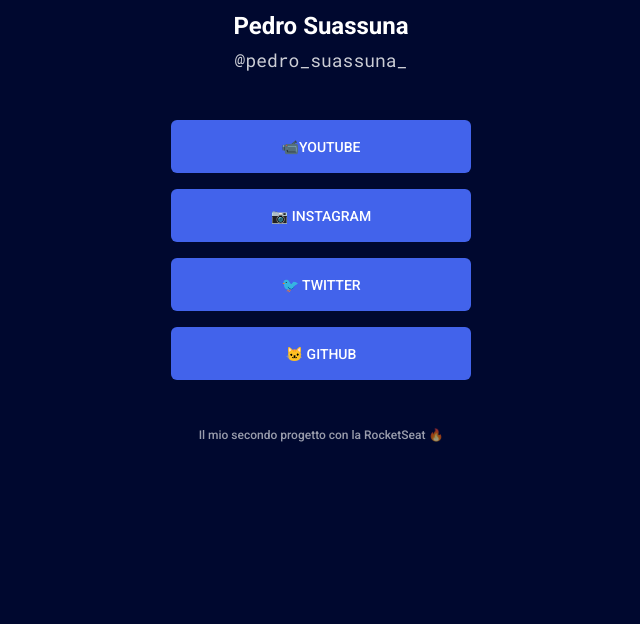
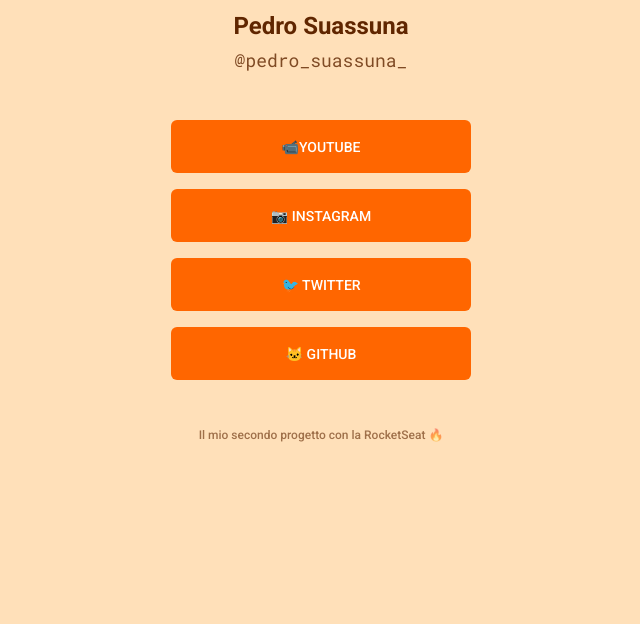
Before and after one commit to Pedro-suassuna/Maratona-Explorer-2, a plain HTML site: page index.html in a window 1280 px wide. Shown: the part 176-800 px from the top of the page, without its empty margins (319-959 px from the left). Drawn offline with Linux system fonts and the light colour scheme.

Commit message:
mudança da body class para "orange"

```diff
--- a/index.html
+++ b/index.html
@@ -12,7 +12,7 @@
     </head>
 
 
-  <body class="dark-blue">
+  <body class="orange">
     <div class="container">
       <img src="http://github.com/Pedro-suassuna.png" alt="Imagem do Pedro Suassuna">
 
```
